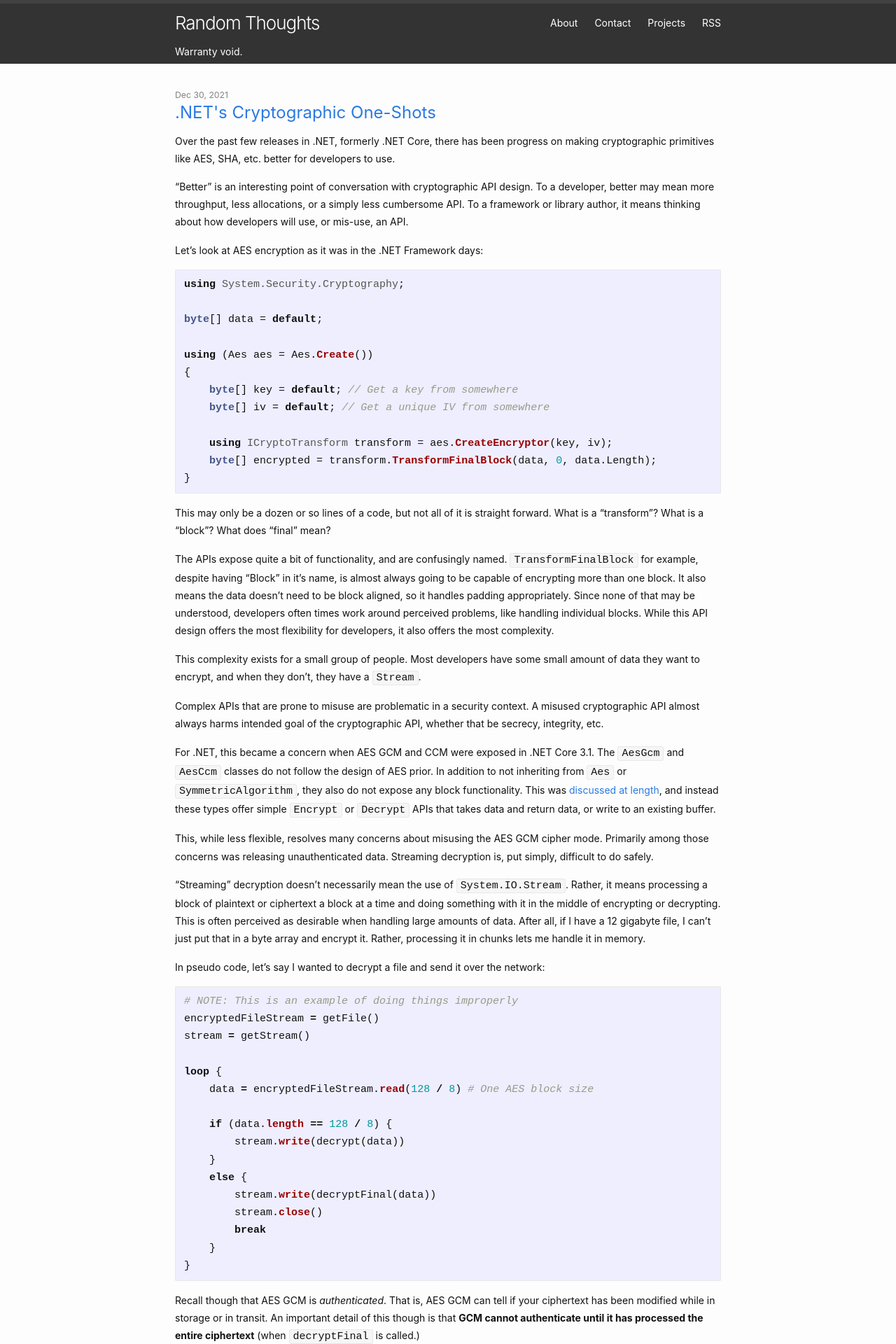
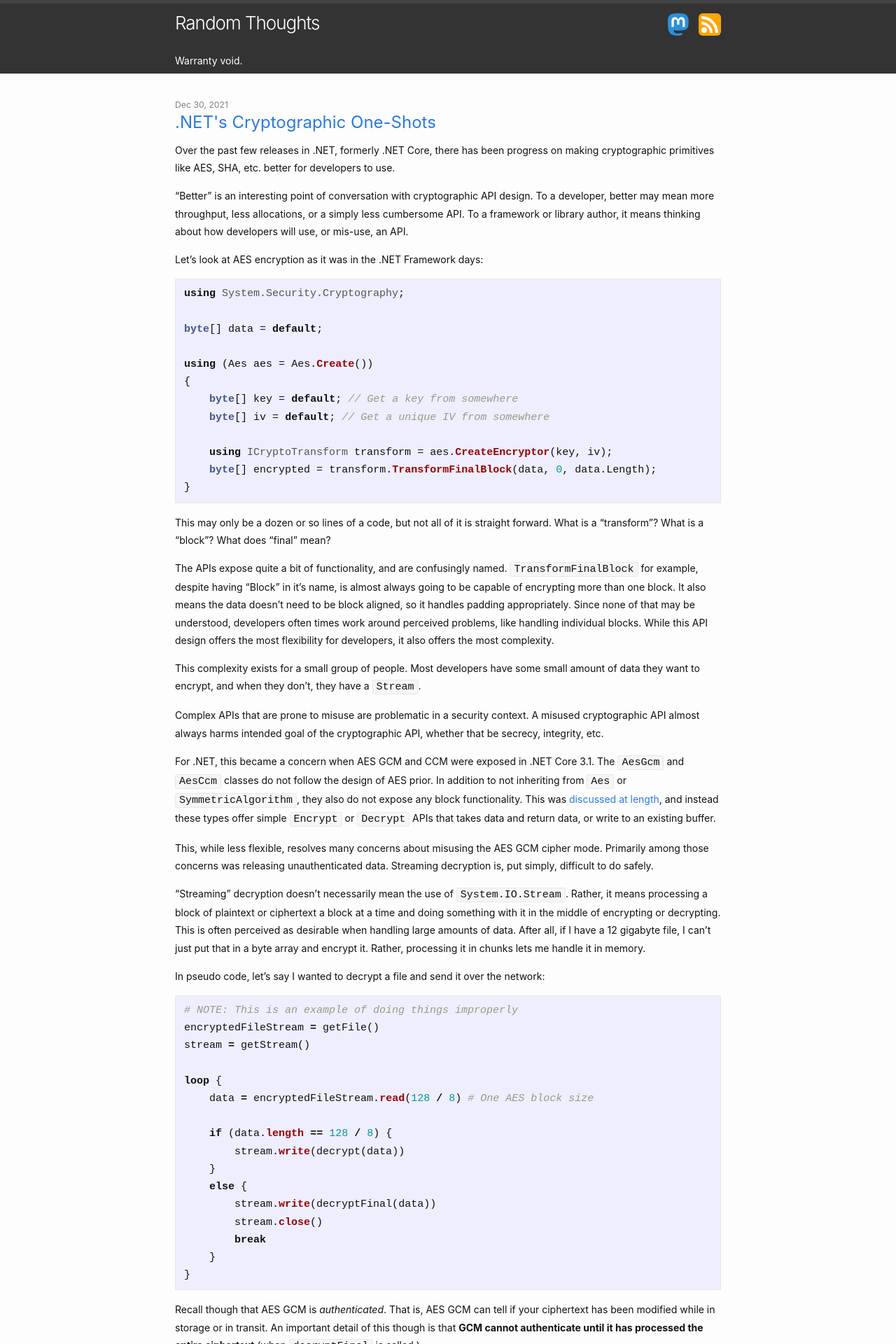
Before and after one commit to vcsjones/vcsjones.dev, a Jekyll site: the page built from index.html, in a window 1280 px wide. Shown: the top 1920 px of the page at 70% size. Built offline with Jekyll 4.4.1, drawn with Linux system fonts in a browser that asks for light colours; the list of posts is cut into pages by our own code.

Commit message:
Add some icons and remove the useless pages

```diff
--- a/Gemfile
+++ b/Gemfile
@@ -5,3 +5,5 @@
 gem 'kramdown-parser-gfm', '~> 1.1'
 gem 'jekyll-paginate', '=1.1.0'
 gem 'rake'
+
+gem "webrick", "~> 1.7"
--- a/_includes/header.html
+++ b/_includes/header.html
@@ -2,19 +2,24 @@
   <div class="wrapper">
     <a class="site-title" href="{{ site.baseurl }}/">{{ site.title }}</a>
     <nav class="site-nav">
-      <a href="#" class="menu-icon">
-        <svg viewBox="0 0 18 15">
-          <path fill="#424242" d="M18,1.484c0,0.82-0.665,1.484-1.484,1.484H1.484C0.665,2.969,0,2.304,0,1.484l0,0C0,0.665,0.665,0,1.484,0 h15.031C17.335,0,18,0.665,18,1.484L18,1.484z"/>
-          <path fill="#424242" d="M18,7.516C18,8.335,17.335,9,16.516,9H1.484C0.665,9,0,8.335,0,7.516l0,0c0-0.82,0.665-1.484,1.484-1.484 h15.031C17.335,6.031,18,6.696,18,7.516L18,7.516z"/>
-          <path fill="#424242" d="M18,13.516C18,14.335,17.335,15,16.516,15H1.484C0.665,15,0,14.335,0,13.516l0,0 c0-0.82,0.665-1.484,1.484-1.484h15.031C17.335,12.031,18,12.696,18,13.516L18,13.516z"/>
-        </svg>
-      </a>
-      <div class="trigger">
-        {% for my_page in site.pages %}{% if my_page.title %}
-          <a class="page-link" href="{{ my_page.url | prepend: site.baseurl }}">{{ my_page.title }}</a>
-          {% endif %}{% endfor %}
-          <a class="page-link" href="{{ "/feed.xml" | prepend: site.baseurl }}">RSS</a>
+      <div>
+        <a class="page-link-icon" href="https://infosec.exchange/@vcsjones" rel="me">
+          <svg xmlns="http://www.w3.org/2000/svg" width="22.32pt" height="24pt" viewBox="0 0 216.4144 232.00976">
+            <path fill="#2b90d9" d="M211.80734 139.0875c-3.18125 16.36625-28.4925 34.2775-57.5625 37.74875-15.15875 1.80875-30.08375 3.47125-45.99875 2.74125-26.0275-1.1925-46.565-6.2125-46.565-6.2125 0 2.53375.15625 4.94625.46875 7.2025 3.38375 25.68625 25.47 27.225 46.39125 27.9425 21.11625.7225 39.91875-5.20625 39.91875-5.20625l.8675 19.09s-14.77 7.93125-41.08125 9.39c-14.50875.7975-32.52375-.365-53.50625-5.91875C9.23234 213.82 1.40609 165.31125.20859 116.09125c-.365-14.61375-.14-28.39375-.14-39.91875 0-50.33 32.97625-65.0825 32.97625-65.0825C49.67234 3.45375 78.20359.2425 107.86484 0h.72875c29.66125.2425 58.21125 3.45375 74.8375 11.09 0 0 32.975 14.7525 32.975 65.0825 0 0 .41375 37.13375-4.59875 62.915"/>
+            <path fill="#fff" d="M177.50984 80.077v60.94125h-24.14375v-59.15c0-12.46875-5.24625-18.7975-15.74-18.7975-11.6025 0-17.4175 7.5075-17.4175 22.3525v32.37625H96.20734V85.42325c0-14.845-5.81625-22.3525-17.41875-22.3525-10.49375 0-15.74 6.32875-15.74 18.7975v59.15H38.90484V80.077c0-12.455 3.17125-22.3525 9.54125-29.675 6.56875-7.3225 15.17125-11.07625 25.85-11.07625 12.355 0 21.71125 4.74875 27.8975 14.2475l6.01375 10.08125 6.015-10.08125c6.185-9.49875 15.54125-14.2475 27.8975-14.2475 10.6775 0 19.28 3.75375 25.85 11.07625 6.36875 7.3225 9.54 17.22 9.54 29.675"/>
+          </svg>
+        </a>
+
+        <a class="page-link-icon" href="{{ "/feed.xml" | prepend: site.baseurl }}">
+          <svg xmlns="http://www.w3.org/2000/svg" viewBox="0 0 8 8" width="24pt" height="24pt">
+            <rect fill="orange" width="8" height="8" rx="1.5"/>
+            <circle fill="white" cx="2" cy="6" r="1"/>
+            <path fill="white" d="m 1,4 a 3,3 0 0 1 3,3 h 1 a 4,4 0 0 0 -4,-4 z"/>
+            <path fill="white" d="m 1,2 a 5,5 0 0 1 5,5 h 1 a 6,6 0 0 0 -6,-6 z"/>
+          </svg>
+        </a>
       </div>
+
     </nav>
     <div class="site-caption">{{ site.description }}</div>
   </div>
--- a/_sass/_layout.scss
+++ b/_sass/_layout.scss
@@ -51,63 +51,12 @@
         }
     }
 
-    @include media-query($on-palm) {
-        @media (prefers-color-scheme: dark) {
-            background-color: $background-color-dark;
-        }
+    .page-link-icon {
+        display: inline-block;
+        margin-top: 10pt;
 
-        position: absolute;
-        top: 9px;
-        right: $spacing-unit / 2;
-        background-color: $background-color;
-        border: 1px solid $grey-color-light;
-        border-radius: 5px;
-        text-align: right;
-
-        .menu-icon {
-            display: block;
-            float: right;
-            width: 36px;
-            height: 26px;
-            line-height: 0;
-            padding-top: 10px;
-            text-align: center;
-
-            > svg {
-                width: 18px;
-                height: 15px;
-
-                path {
-                    fill: $grey-color-dark;
-                    @media (prefers-color-scheme: dark) {
-                        fill: $grey-color-light;
-                    }
-                }
-            }
-        }
-
-        .trigger {
-            clear: both;
-            display: none;
-        }
-
-        &:hover .trigger {
-            display: block;
-            padding-bottom: 5px;
-        }
-
-        .page-link {
-            @media (prefers-color-scheme: dark) {
-                color: #fff;
-            }
-            color: #000;
-            display: block;
-            padding: 5px 10px;
-
-            &:not(:last-child) {
-                margin-right: 0;
-            }
-            margin-left: 20px;
+        &:not(:last-child) {
+            margin-right: 10px;
         }
     }
 }
```
Also changed, not shown: Gemfile.lock.
